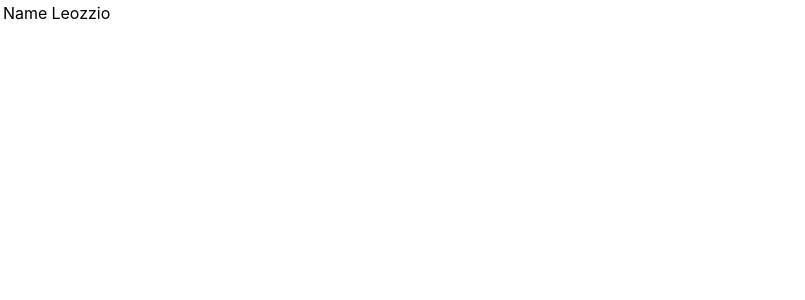
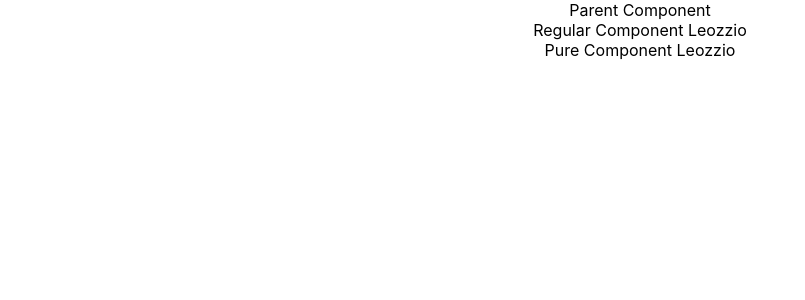
Before and after one commit to Daemusin12/ReactJS, a React (Create React App) app in the folder hello-world/: page / in a window 1280 px wide. Shown: the top 300 px of the page, without its empty margins (0-805 px from the left). Built offline with nearby package versions, Linux system fonts and the light colour scheme.

Commit message:
Pure Components

```diff
--- a/hello-world/src/App.js
+++ b/hello-world/src/App.js
@@ -1,6 +1,8 @@
 import React, { Component } from 'react';
 import './App.css';
-import Table from './components/Table';
+import ParentComp from './components/ParentComp';
+// import PureComp from './components/PureComp';
+// import Table from './components/Table';
 // import LifeCycleA from './components/LifeCycleA';
 // import FragmentDemo from './components/FragmentDemo';
 // import Form from './components/Form';
@@ -48,7 +50,9 @@
         {/* <Form /> */}
         {/* <LifeCycleA /> */}
         {/* <FragmentDemo /> */}
-        <Table />
+        {/* <Table /> */}
+        {/* <PureComp /> */}
+        <ParentComp />
       </div>
     );
   }
--- /dev/null
+++ b/hello-world/src/components/ParentComp.js
@@ -0,0 +1,35 @@
+import React, { Component } from 'react'
+import RegComp from './RegComp'
+import PureComp from './PureComp'
+
+class ParentComp extends Component {
+    constructor(props) {
+      super(props)
+
+      this.state = {
+         name: 'Leozzio'
+      }
+    }
+
+    componentDidMount() {
+        setInterval(() => {
+            this.setState({
+                name: 'Leozzio'
+            })
+        }, 2000)
+    }
+
+
+  render() {
+    console.log('***Parent Comp render***')
+    return (
+        <div>
+            Parent Component
+            <RegComp name={this.state.name}></RegComp>
+            <PureComp name={this.state.name}></PureComp>
+        </div>
+    )
+  }
+}
+
+export default ParentComp
--- /dev/null
+++ b/hello-world/src/components/PureComp.js
@@ -0,0 +1,14 @@
+import React, { PureComponent } from 'react'
+
+class PureComp extends PureComponent {
+  render() {
+    console.log('Pure Comp render')
+    return (
+        <div>
+            Pure Component {this.props.name}
+        </div>
+    )
+  }
+}
+
+export default PureComp
--- /dev/null
+++ b/hello-world/src/components/RegComp.js
@@ -0,0 +1,14 @@
+import React, { Component } from 'react'
+
+class RegComp extends Component {
+  render() {
+    console.log('Reg Comp render')
+    return (
+      <div>
+        Regular Component {this.props.name}
+      </div>
+    )
+  }
+}
+
+export default RegComp
```
